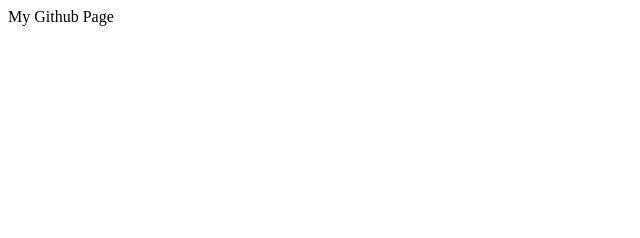
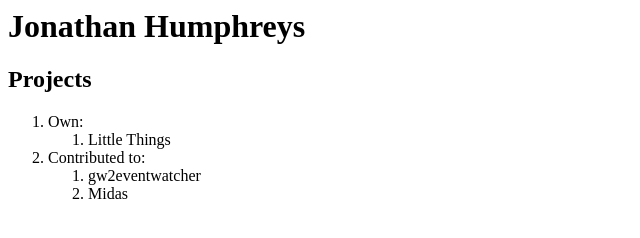
Before and after one commit to TrollDecker/trolldecker.github.io, a plain HTML site: page index.html in a window 1280 px wide. Shown: the whole page, without its empty margins (0-640 px from the left). Drawn offline with Linux system fonts and the light colour scheme.

Commit message:
Update index.html

```diff
--- a/index.html
+++ b/index.html
@@ -1 +1,14 @@
-My Github Page
+<h1>Jonathan Humphreys</h1>
+
+<h2>Projects</h2>
+<ol>
+  <li>Own:</li>
+  <ol>
+    <li>Little Things</li>
+  </ol>
+  <li>Contributed to:</li>
+  <ol>
+    <li>gw2eventwatcher</li>
+    <li>Midas</li>
+  </ol>
+</ol>
```
